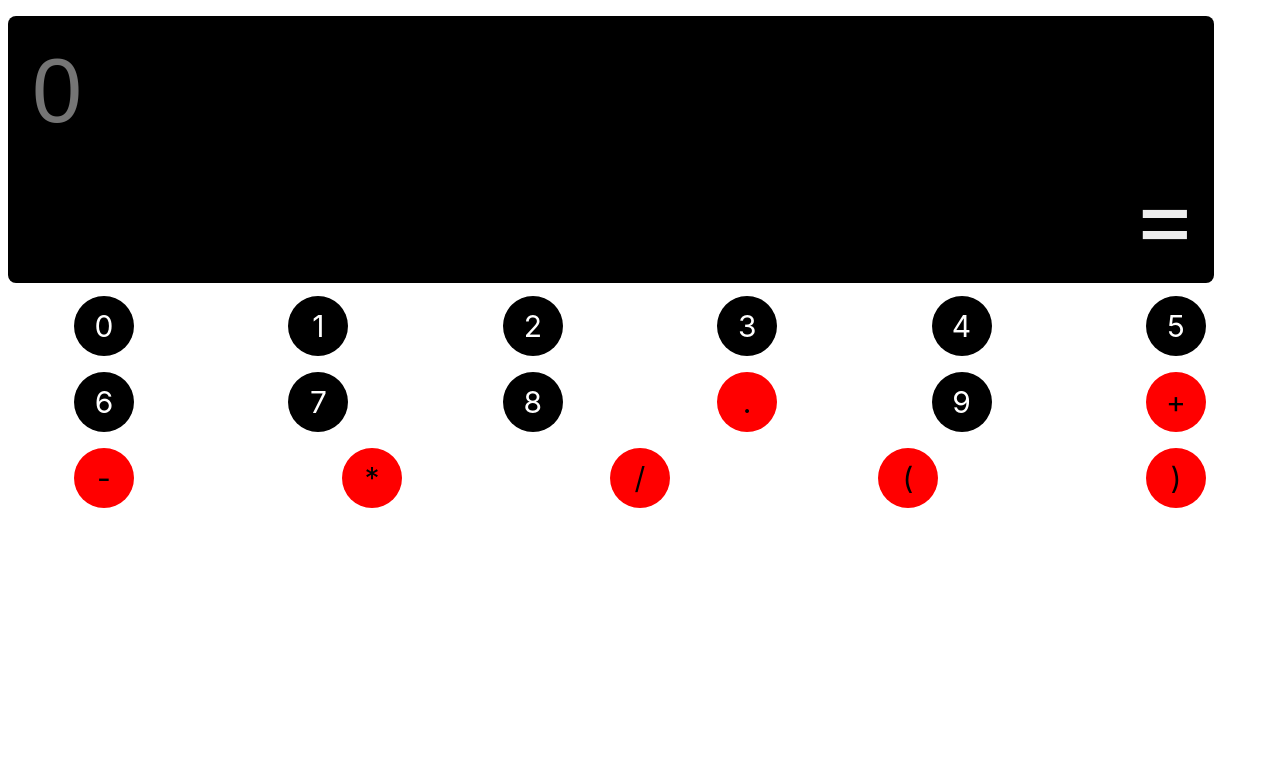
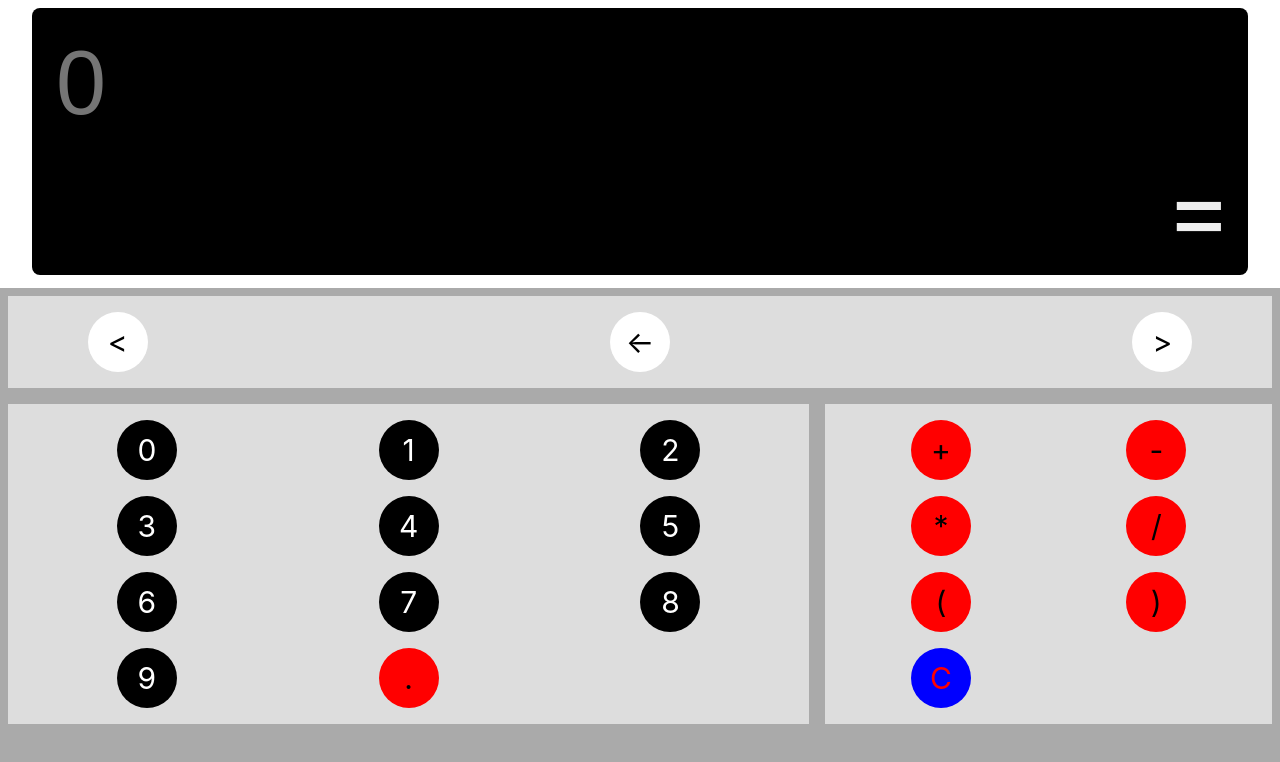
Before and after one commit to voskanvl/calculator, a React (Create React App) app: page / in a window 1280 px wide. Shown: the top 762 px of the page. Built offline with nearby package versions, Linux system fonts and the light colour scheme.

Commit message:
26.03.21 18:28

```diff
--- a/src/App.js
+++ b/src/App.js
@@ -4,20 +4,27 @@ import "./App.scss";
 import DigitButton from "./components/digitButton";
 import { useState, useRef } from "react";
 
-const arr = new Array(9).fill(null).map((_, i) => i);
-arr.push(".", "9", "+", "-", "*", "/", "(", ")");
+const digitLabels = new Array(10).fill(null).map((_, i) => i);
+const operators = ["+", "-", "*", "/", "(", ")", "C"];
+digitLabels.push(".", ...operators);
+const controls = ["<", "<-", ">"];
+digitLabels.push(...controls);
 
 const App = () => {
     const [output, setOutput] = useState("");
-    const [first, setFirst] = useState(true);
     const inp = useRef(null);
+    const equal = useRef(null);
 
     const validKey = char => {
-        const regexp = /[\d|.|*|\/|+|\-|\(|\)]/;
-        return regexp.test(char);
+        const regexp = /[^\d|.|*|/|+|\-|(|)]/;
+        return !regexp.test(char);
     };
 
     const handlerCb = x => {
+        if (x === "C") {
+            setOutput("");
+            return;
+        }
         const currentPosition = inp.current.selectionStart;
         const divide = output.slice(currentPosition);
         setOutput(output.slice(0, currentPosition) + x + divide);
@@ -28,29 +35,8 @@ const App = () => {
         });
     };
 
-    const handleBackspace = () => {
-        setOutput(output.slice(0, -1));
-    };
-    const handleKeyDown = e => {
-        e.preventDefault();
-        const { key } = e;
-        console.log(key, typeof key);
-        if (key === "Backspace") {
-            handleBackspace();
-            return;
-        }
-        if (validKey(key)) {
-            console.log("First", first);
-            setOutput(output + key);
-            if (first && key === "0") {
-                setOutput("0.");
-            }
-            setFirst(false);
-        }
-    };
-    const handleInput = e => {
-        setOutput(e.target.value);
-        console.log(e.target.selectionStart);
+    const handleInput = ({ target: { value } }) => {
+        if (validKey(value)) setOutput(value);
     };
 
     const postSet = () => {
@@ -63,23 +49,31 @@ const App = () => {
         }
     };
 
-    const handleKeyDown1 = e => {
-        console.log(e.target.selectionStart);
-    };
+    const distributeDigitLabels = digitLabels.map(e => {
+        let color = /\d/.test(e) ? "black" : "red";
+        if (e === "C") color = "blue";
+        if (controls.includes(e)) color = "white";
+        const element = (
+            <DigitButton color={color} label={e} cb={handlerCb} key={"i" + e} />
+        );
+        return element;
+    });
 
     return (
         <div className="main">
+            <div className="wrap-output">
                 <div className="output">
                     <input
                         ref={inp}
                         type="text"
                         placeholder="0"
-                    onKeyDown={handleKeyDown1}
                         onInput={handleInput}
                         value={output}
                     />
                     <div
+                        ref={equal}
                         className="equal"
+                        // style={{ fontSize: font }}
                         onClick={() => {
                             inp.current.focus();
                             inp.current.selectionStart = inp.current.selectionEnd = 2;
@@ -87,21 +81,30 @@ const App = () => {
                         ={postSet()}
                     </div>
                 </div>
+            </div>
             <div className="container">
-                {arr.map(e => {
-                    let color = /\d/.test(e) ? "black" : "red";
-                    return (
-                        <DigitButton
-                            color={color}
-                            label={e}
-                            cb={handlerCb}
-                            key={"i" + e}
-                        />
-                    );
-                })}
+                <div className="controls">
+                    {distributeDigitLabels.filter(({ props: { label } }) =>
+                        controls.includes(label),
+                    )}
+                </div>
+                <div className="digits">
+                    {distributeDigitLabels.filter(
+                        ({ props: { label } }) =>
+                            /\d/.test(label) || /\./.test(label),
+                    )}
+                </div>
+                <div className="operators">
+                    {distributeDigitLabels.filter(({ props: { label } }) =>
+                        operators.includes(label),
+                    )}
+                </div>
             </div>
         </div>
     );
 };
 
 export default App;
+
+//TODO: добавить кнопки перемещения по инпуту: вперед, назад, удалить
+//TODO: при использовании на мобильном вылезает клавиатура при фокусе на инпуте и закрывает цифры
--- a/src/App.scss
+++ b/src/App.scss
@@ -1,5 +1,7 @@
 /** @format */
-
+body {
+    background-color: #aaa;
+}
 .App {
     text-align: center;
 }
@@ -11,21 +13,55 @@
 .main {
     min-width: 480px;
 }
+.wrap-output {
+    position: fixed;
+    background-color: #fff;
+    top: 0;
+    width: 100%;
+    height: 18rem;
+    z-index: 1;
+}
 .container {
-    scroll-margin-top: 250px;
-    display: flex;
-    flex-wrap: wrap;
-    justify-content: space-between;
+    display: grid;
+    grid-template-areas:
+        "controls controls controls"
+        "digits digits operators";
     margin-top: 18rem;
+    & > div {
+        flex-wrap: nowrap;
+        justify-content: space-between;
+        background-color: #ddd;
+        margin: 0.5rem;
+        padding: 0.5rem;
+        align-content: flex-start;
+    }
+    & > .digits {
+        // flex-basis: 33%;
+        grid-area: digits;
+        display: grid;
+        grid-template-columns: repeat(3, 1fr);
+    }
+    & > .operators {
+        grid-area: operators;
+        display: grid;
+        grid-template-columns: repeat(2, 1fr);
+    }
+    & > .controls {
+        grid-area: controls;
+        display: flex;
+    }
 }
 .output {
     top: 0.5rem;
-    position: fixed;
-    z-index: 1;
+    width: 95vw;
+    box-sizing: border-box;
     background-color: #000;
     padding: 0.5rem;
-    margin: 0.5rem;
+    position: absolute;
+    left: 50%;
+    transform: translateX(-50%);
     border-radius: 0.5rem;
+    overflow: scroll;
     & > .equal {
         text-align: right;
         line-height: 1;
```
Lines whose indentation alone changed are shown as unchanged.
